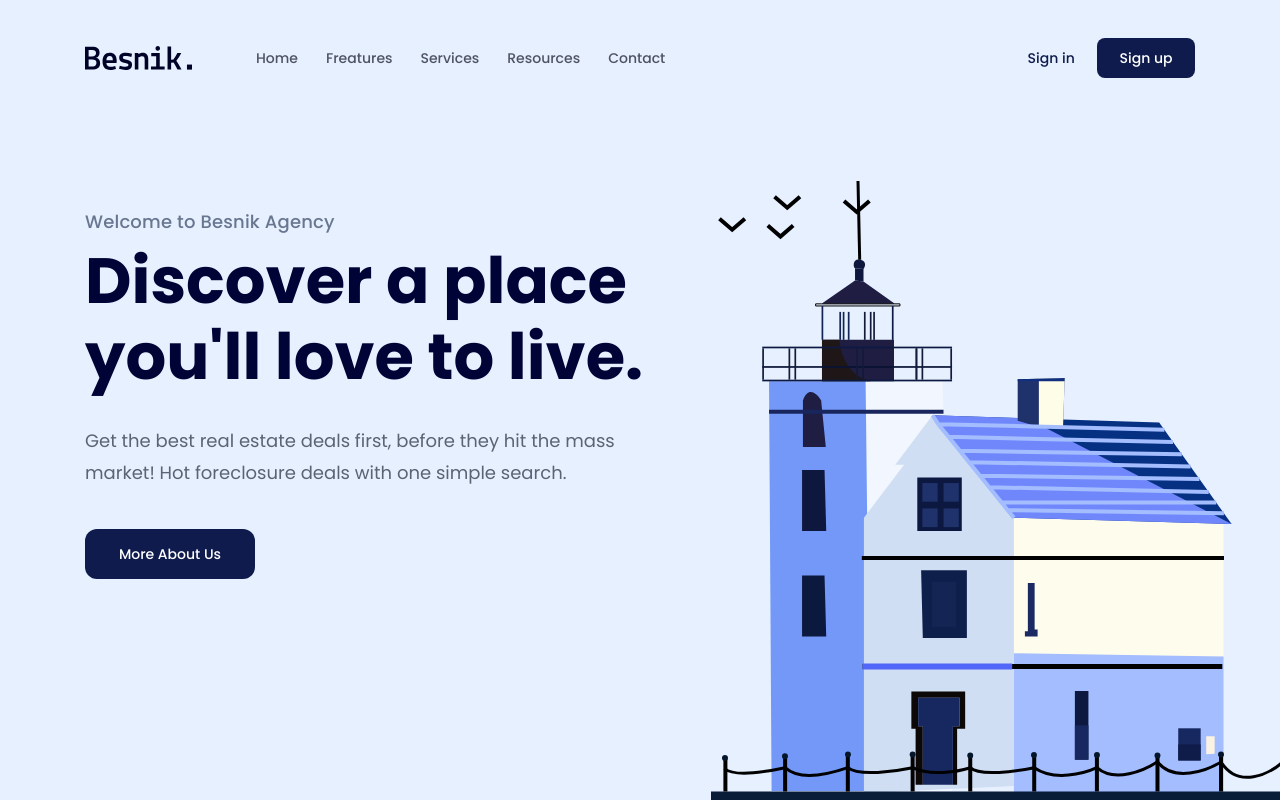
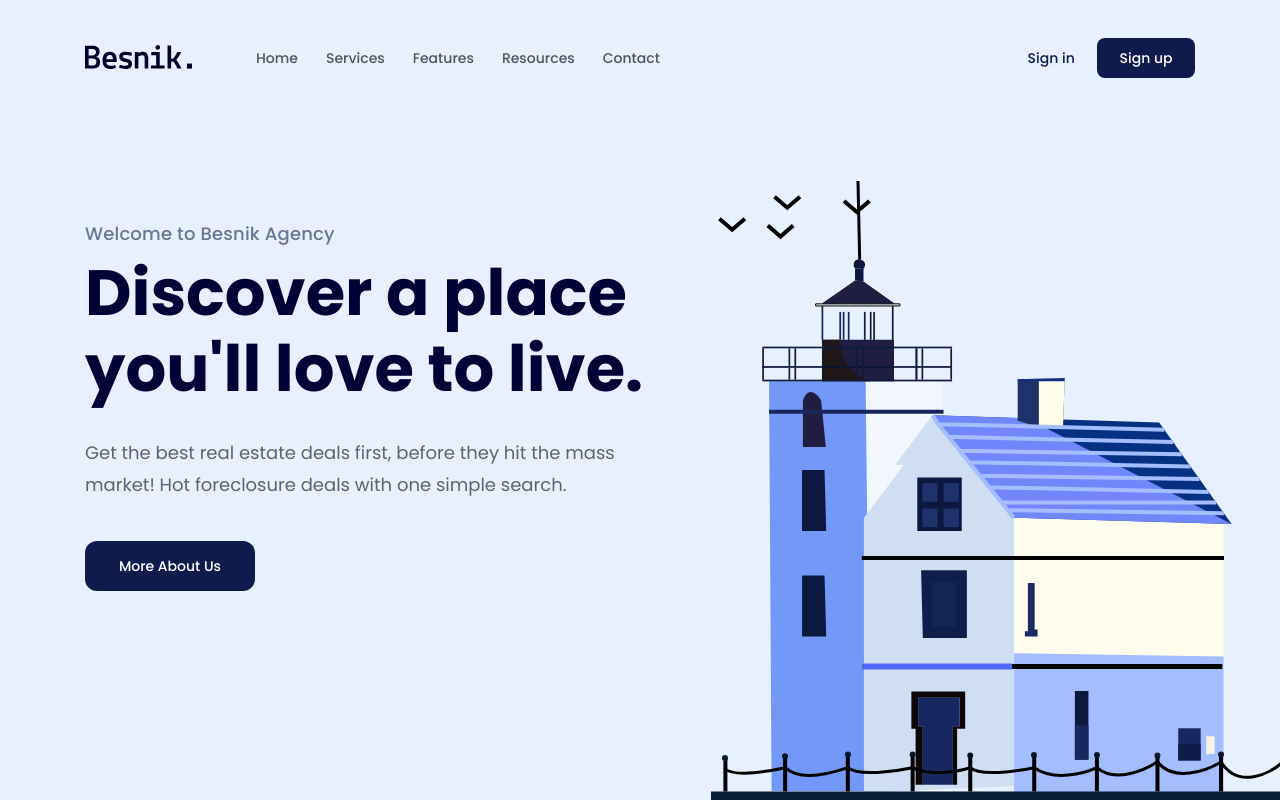
Before and after one commit to Gol111111/project-01, a plain HTML site: page index.html in a window 1280 px wide. Shown: the top 802 px of the page. Drawn offline with Linux system fonts and the light colour scheme.

Commit message:
fix bug navbar

```diff
--- a/assets/css/styles.css
+++ b/assets/css/styles.css
@@ -4,6 +4,11 @@
 
 :root {
     --primary-color: #0f1b4c;
+}
+
+html,
+body {
+    scroll-behavior: smooth;
 }
 
 html {
@@ -54,17 +59,27 @@ a {
 
 /* Header */
 
-.header {
+.fix-header {
+    background-color: #e6f0ff;
+    padding-top: 26px;
+    position: sticky;
+    top: -26px;
+    z-index: 1;
+}
+
+.hero-wrap {
     position: relative;
+    display: flex;
+    flex-direction: column;
     background-color: #e6f0ff;
-    height: 100vh;
+    height: calc(100vh - 90px);
 }
 
 /* navbar */
 .navbar {
     display: flex;
     align-items: center;
-    padding-top: 38px;
+    padding: 12px 0;
 }
 
 .navbar ul {
--- a/index.html
+++ b/index.html
@@ -15,20 +15,19 @@
         <link rel="stylesheet" href="./assets/css/styles.css" />
     </head>
     <body>
-        <main>
-            <!-- Header -->
-            <header class="header">
+        <main id="home">
+            <header class="fix-header">
                 <div class="content">
                     <nav class="navbar">
                         <!-- logo -->
-                        <img src="./assets/img/logo.svg" alt="Besnik" />
+                        <a href="#!"><img src="./assets/img/logo.svg" alt="Besnik" /></a>
                         <!-- navigation -->
                         <ul>
-                            <li><a href="#!">Home</a></li>
-                            <li><a href="#!">Freatures</a></li>
-                            <li><a href="#!">Services</a></li>
-                            <li><a href="#!">Resources</a></li>
-                            <li><a href="#!">Contact</a></li>
+                            <li><a href="#home">Home</a></li>
+                            <li><a href="#services">Services</a></li>
+                            <li><a href="#features">Features</a></li>
+                            <li><a href="#resources">Resources</a></li>
+                            <li><a href="#contact">Contact</a></li>
                         </ul>
                         <!-- action -->
                         <div class="action">
@@ -36,8 +35,12 @@
                             <a class="btn action-btn" href="#!">Sign up</a>
                         </div>
                     </nav>
+                </div>
+            </header>
 
-                    <!-- Hero -->
+            <!-- Hero -->
+            <div class="hero-wrap">
+                <div class="content">
                     <div class="hero">
                         <div class="infor">
                             <p class="sub-title">Welcome to Besnik Agency</p>
@@ -55,7 +58,7 @@
                         />
                     </div>
                 </div>
-            </header>
+            </div>
             <!-- Clients -->
             <div class="clients">
                 <div class="content">
@@ -89,7 +92,7 @@
                 </div>
             </div>
             <!-- Guides -->
-            <div class="guides">
+            <div id="services" class="guides">
                 <div class="content">
                     <h2 class="sub-title">How its works?</h2>
                     <p class="desc">
@@ -128,7 +131,7 @@
                 </div>
             </div>
             <!-- Featured -->
-            <div class="featured">
+            <div class="featured" id="features">
                 <div class="content">
                     <header>
                         <h2 class="sub-title">Featured Properties</h2>
@@ -259,7 +262,7 @@
                 </div>
             </div>
             <!-- Stats -->
-            <div class="stats">
+            <div id="resources" class="stats">
                 <div class="content">
                     <div class="row">
                         <div class="img-block">
@@ -441,7 +444,7 @@
                 </div>
             </div>
             <!-- Footer -->
-            <footer class="footer">
+            <footer id="contact" class="footer">
                 <div class="content">
                     <div class="row row-top">
                         <!-- products column -->
```
